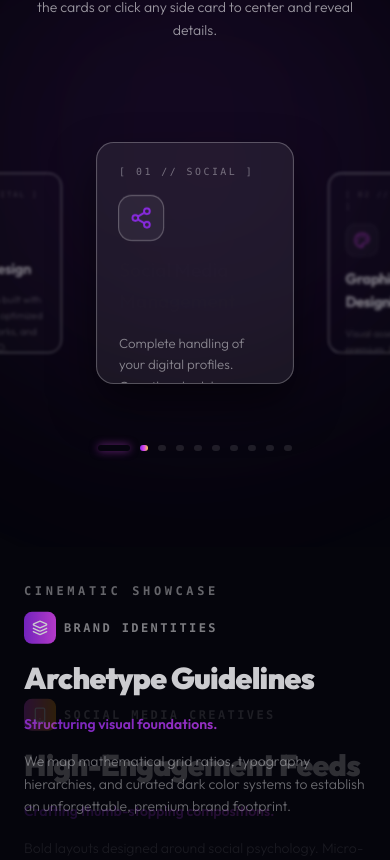
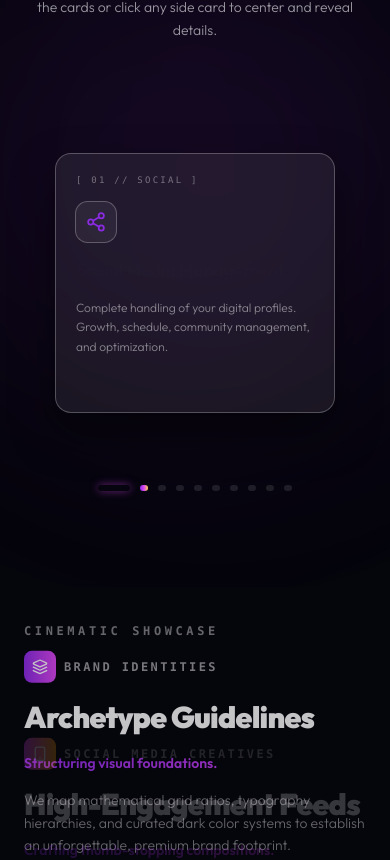
Before and after one commit to shazcreatives/Shaz-creative, a Next.js app: page / in a window 390 px wide. Shown: the part 1094-1954 px from the top of the page. Built offline with nearby package versions, Linux system fonts and the light colour scheme.

Commit message:
style: optimize services carousel layout and spacing on mobile

```diff
--- a/src/components/Services.tsx
+++ b/src/components/Services.tsx
@@ -222,9 +222,9 @@ export default function Services() {
     const handleResize = () => {
       setWindowWidth(window.innerWidth);
       if (window.innerWidth < 480) {
-        setCardWidth(180);
+        setCardWidth(Math.min(window.innerWidth - 64, 280));
       } else if (window.innerWidth < 640) {
-        setCardWidth(200);
+        setCardWidth(Math.min(window.innerWidth - 80, 280));
       } else if (window.innerWidth < 1024) {
         setCardWidth(240);
       } else {
@@ -249,8 +249,8 @@ export default function Services() {
 
   // Calculates x, scale, opacity, blur, and zIndex for a flat, linear scale carousel
   const getCardTransforms = (idxDiff: number) => {
-    // Increased spacing multiplier to provide padding and remove overlapping on mobile
-    const spacing = cardWidth * (isMobile ? 1.15 : 1.08);
+    // Spacing multiplier adjusted to prevent congestion on mobile
+    const spacing = cardWidth * (isMobile ? 1.25 : 1.08);
     const absDiff = Math.abs(idxDiff);
 
     // Hide everything beyond the immediate neighbors on mobile (3 cards visible max)
@@ -268,13 +268,11 @@ export default function Services() {
 
     switch (idxDiff) {
       case 0:
-        return { x, scale: isMobile ? 1.1 : 1.15, opacity: 1, blur: 0, zIndex: 100 };
+        return { x, scale: isMobile ? 1.0 : 1.15, opacity: 1, blur: 0, zIndex: 100 };
       case 1:
-        return { x, scale: isMobile ? 0.82 : 0.9, opacity: isMobile ? 0.45 : 0.95, blur: isMobile ? 1.8 : 1.2, zIndex: 50 };
       case -1:
-        return { x, scale: isMobile ? 0.82 : 0.9, opacity: isMobile ? 0.45 : 0.95, blur: isMobile ? 1.8 : 1.2, zIndex: 50 };
+        return { x, scale: isMobile ? 0.8 : 0.9, opacity: isMobile ? 0.25 : 0.95, blur: isMobile ? 2.5 : 1.2, zIndex: 50 };
       case 2:
-        return { x, scale: 0.76, opacity: 0.8, blur: 3, zIndex: 20 };
       case -2:
         return { x, scale: 0.76, opacity: 0.8, blur: 3, zIndex: 20 };
       default:
@@ -330,7 +328,7 @@ export default function Services() {
         </div>
 
         {/* 3D Flat Carousel Scene */}
-        <div className="relative w-full h-[300px] flex items-center justify-center overflow-visible mt-6">
+        <div className="relative w-full h-[340px] sm:h-[300px] flex items-center justify-center overflow-visible mt-6 md:mt-8">
 
           {/* Left/Right Floating Navigation */}
           <div className="absolute left-0 lg:-left-6 top-1/2 -translate-y-1/2 z-30 hidden sm:block">
@@ -387,7 +385,7 @@ export default function Services() {
                     className="absolute"
                     style={{
                       width: `${cardWidth}px`,
-                      height: "220px",
+                      height: isMobile ? "260px" : "220px",
                     }}
                     animate={{
                       x: x,
```
Also changed, not shown: 1 other file (tests, documents, lock files or other folders).
